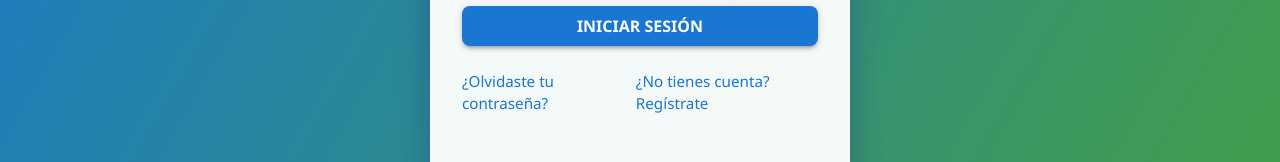
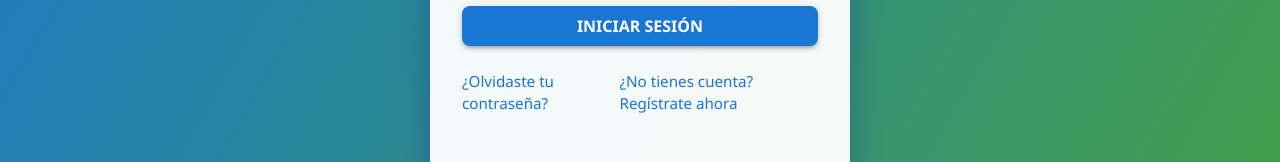
Before and after one commit to ChasquiBus/chasquibus-web-front, a Next.js app in the folder chasquibus-web/: page /auth/login in a window 1280 px wide. Shown: the part 518-680 px from the top of the page. Built offline with nearby package versions, Linux system fonts and the light colour scheme; no server answers.

Commit message:
Se subio los cambios a develop

```diff
--- a/chasquibus-web/src/app/auth/login/page.tsx
+++ b/chasquibus-web/src/app/auth/login/page.tsx
@@ -159,7 +159,7 @@ export default function LoginPage() {
                     ¿Olvidaste tu contraseña?
                   </Link>
                   <Link href="/auth/register" style={{ fontSize: "0.95rem", color: "#1976d2", textDecoration: "none" }}>
-                    ¿No tienes cuenta? Regístrate
+                    ¿No tienes cuenta? Regístrate ahora
                   </Link>
                 </Box>
               </Form>
```
